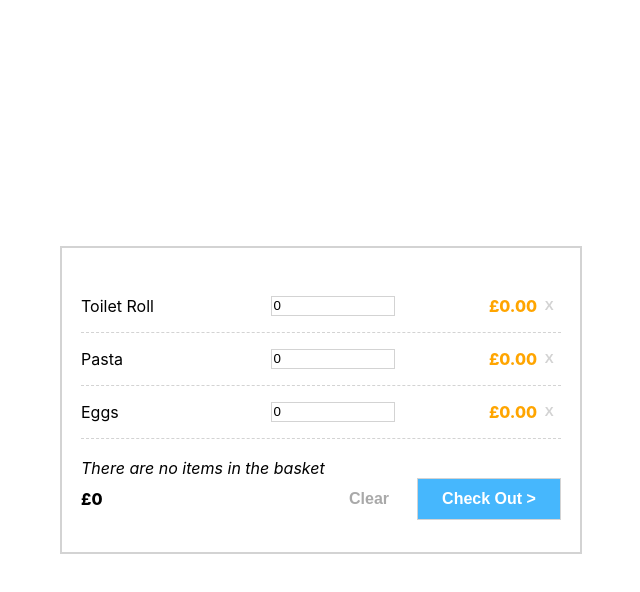
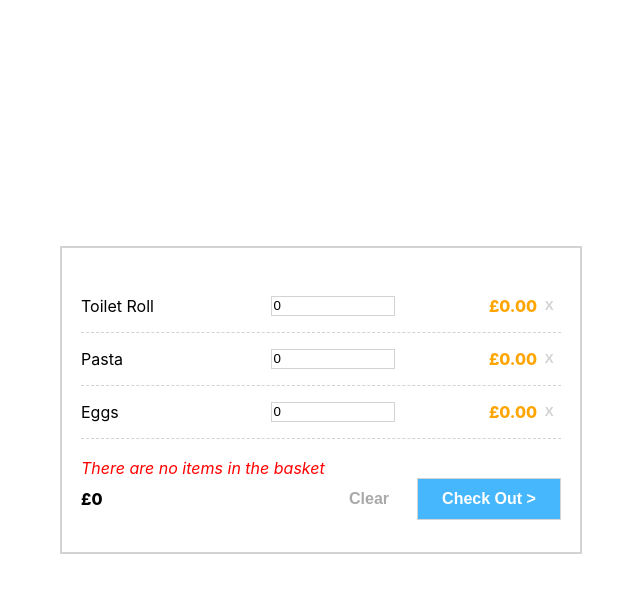
Before and after one commit to FranciscoMCG/shoppingfy, a React (Create React App) app: page / in a window 1280 px wide. Both pictures are taken after a click on the button "Clear". Shown: the top 592 px of the page, without its empty margins (319-959 px from the left). Built offline with nearby package versions, Linux system fonts and the light colour scheme.

Commit message:
styled Error

```diff
--- a/src/views/ShoppingBasket/ShoppingTotal/ShoppingTotal.tsx
+++ b/src/views/ShoppingBasket/ShoppingTotal/ShoppingTotal.tsx
@@ -6,7 +6,7 @@ import colors from 'styles/colors';
 
 const { white, blueLight, greyDark, greyLight } = colors;
 
-const ShoppingTotalContainer = styled.div`
+const TotalContainer = styled.div`
   display: flex;
   flex-wrap: wrap;
   align-items: center;
@@ -40,6 +40,17 @@ const Button = styled.button`
   cursor: pointer;
 `;
 
+const ShoppingTotalContainer = styled.div`
+  display: flex;
+  flex-direction: column;
+`;
+
+const I = styled.span`
+  color: red;
+  font-style: italic;
+  font-size: 1rem;
+`;
+
 const ShoppingTotal = () => {
   const dispatch = useDispatch();
   const { basket, isTouched } = useSelector(basketSelector);
@@ -57,12 +68,14 @@ const ShoppingTotal = () => {
 
   return (
     <ShoppingTotalContainer>
-      {isEmpty && isTouched && <i>There are no items in the basket</i>}
-      <Total>£{total}</Total>
-      <Clear onClick={handleClearClick}>Clear</Clear>
-      <Button disabled={isEmpty} onClick={handleCheckOutClick}>
-        Check Out &gt;
-      </Button>
+      {isEmpty && isTouched && <I>There are no items in the basket</I>}
+      <TotalContainer>
+        <Total>£{total}</Total>
+        <Clear onClick={handleClearClick}>Clear</Clear>
+        <Button disabled={isEmpty} onClick={handleCheckOutClick}>
+          Check Out &gt;
+        </Button>
+      </TotalContainer>
     </ShoppingTotalContainer>
   );
 };
```
Also changed, not shown: 1 other file (tests, documents, lock files or other folders).
